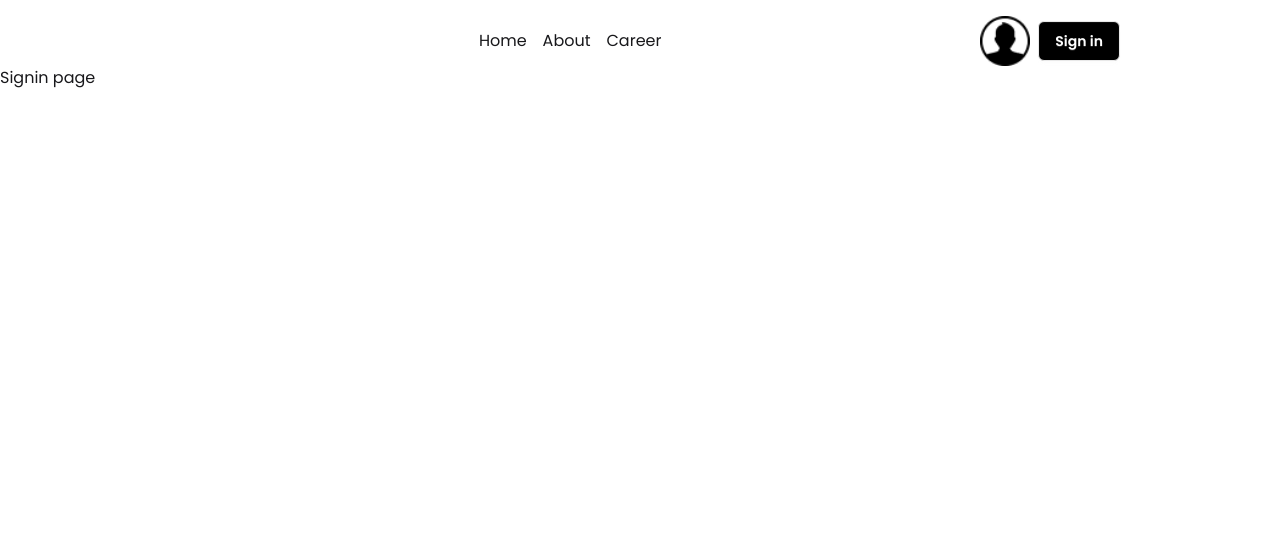
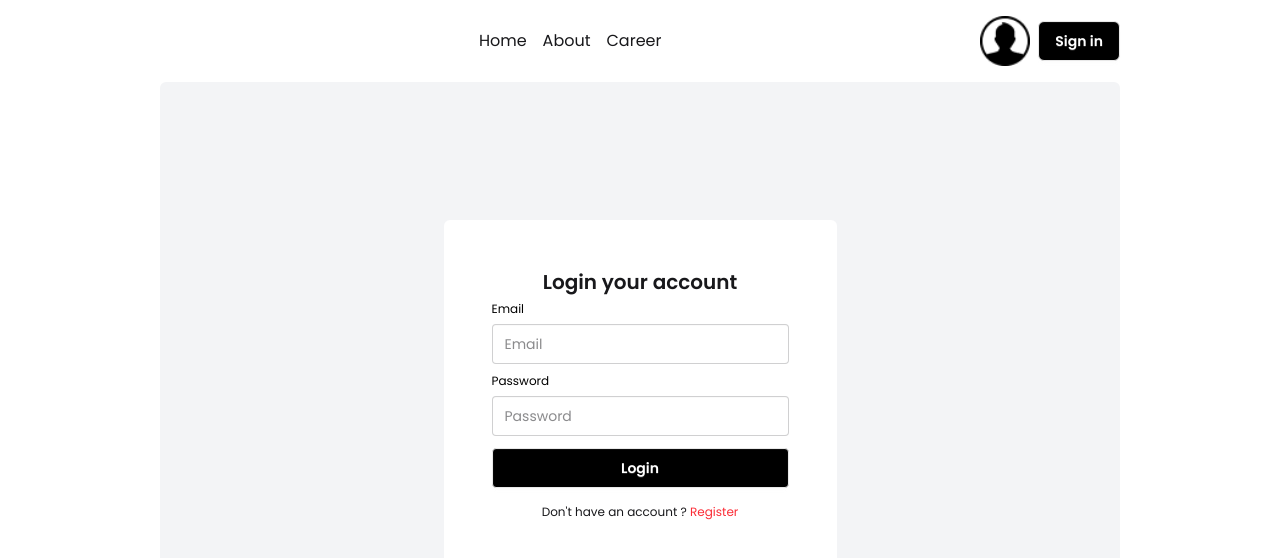
Before and after one commit to rumel-devv/max-news, a Next.js app: page /signin in a window 1280 px wide. Shown: the top 558 px of the page. Built offline with nearby package versions, Linux system fonts and the light colour scheme.

Commit message:
added recat hook form

```diff
--- a/package.json
+++ b/package.json
@@ -14,6 +14,7 @@
     "react": "19.2.4",
     "react-dom": "19.2.4",
     "react-fast-marquee": "^1.6.5",
+    "react-hook-form": "^7.74.0",
     "react-icons": "^5.6.0"
   },
   "devDependencies": {
--- a/src/app/(auth)/signin/page.jsx
+++ b/src/app/(auth)/signin/page.jsx
@@ -1,11 +1,37 @@
-import React from 'react';
+'use client'
+import Link from "next/link";
+import React from "react";
 
 const SigninPage = () => {
-    return (
-        <div>
-            Signin page
-        </div>
-    );
+
+    const handleLogin = (e) => {
+       e.preventDefault()
+       const email = e.target.email.value
+       const password = e.target.password.value
+       console.log(email,password);
+    }
+
+  return (
+    <div className="w-9/12 mx-auto min-h-[80vh] flex items-center justify-center bg-gray-100  mt-4 rounded-md">
+      <div className="bg-white p-12 mb-4 rounded-md ">
+        <h2 className="text-xl font-semibold text-center">Login your account</h2>
+        <form onSubmit={handleLogin} >
+          <fieldset className="fieldset  rounded-box ">
+            <label className="label text-md text-black">Email</label>
+            <input type="email" name="email" className="input" placeholder="Email" />
+          </fieldset>
+          <fieldset className="fieldset  rounded-box ">
+            <label className="label text-md text-black">Password</label>
+            <input type="password" name="password" className="input" placeholder="Password" />
+          </fieldset>
+          <button className="btn w-full bg-black text-white mt-2">Login</button>
+        </form>
+        <p className="text-xs text-center mt-4">
+            Don't  have an account ? <Link href='/register' className="text-red-500">Register</Link>
+        </p>
+      </div>
+    </div>
+  );
 };
 
 export default SigninPage;
--- a/src/components/shared/Navbar.jsx
+++ b/src/components/shared/Navbar.jsx
@@ -15,7 +15,9 @@ const Navbar = () => {
 
             <div className='flex gap-2 items-center'>
                 <Image src={userAvatar} width={50} height={50} alt='user png'/>
+               <Link href='/signin'>
                 <button className='btn bg-black text-white rounded-md'>Sign in</button>
+               </Link>
             </div>
 
         </div>
```
Also changed, not shown: 1 other file (tests, documents, lock files or other folders).
